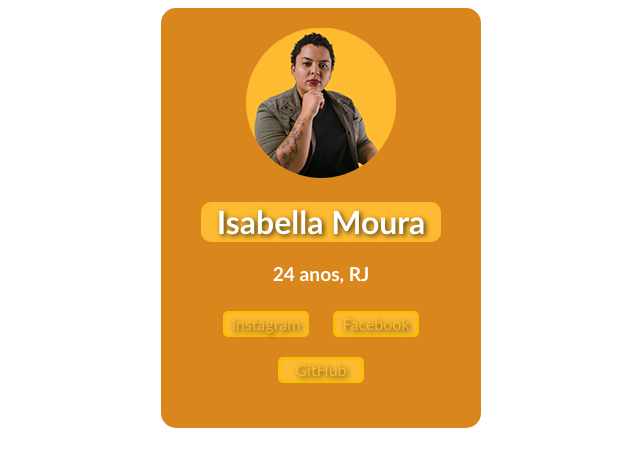
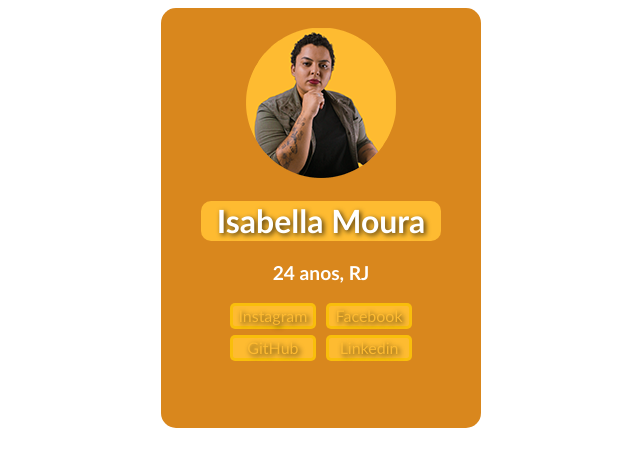
Before and after one commit to icfmoura/profile, a plain HTML site: page index.html in a window 1280 px wide. Shown: the whole page, without its empty margins (319-959 px from the left). Drawn offline with Linux system fonts and the light colour scheme.

Commit message:
added classes

```diff
--- a/index.html
+++ b/index.html
@@ -10,15 +10,11 @@
 <body>
     <main>
         <img src="imgs/perfil150amarelo.png" alt="">
-        <div>
-            <h1 class="nome">Isabella Moura</h1>
-        </div>
-        <h2>24 anos, RJ</h2>
-        <p><a href="https://www.instagram.com/icfmoura" target="_blank" >Instagram</a></p>
-        <p><a href="https://www.facebook.com/icfmoura" target="_blank" >Facebook</a></p>
-        <p><a href="https://github.com/icfmoura" target="_blank" >GitHub</a></p>
-
-    </main>
-
+        <h1 class="nome">Isabella Moura</h1>
+        <h2 class="idade">24 anos, RJ</h2>
+        <p class="redeSocial"><a href="https://www.instagram.com/icfmoura" target="_blank" class="link">Instagram</a></p>
+        <p class="redeSocial"><a href="https://www.facebook.com/icfmoura" target="_blank" class="link" >Facebook</a></p>
+        <p class="redeSocial"><a href="https://github.com/icfmoura" target="_blank" class="link">GitHub</a></p>
+        <p class="redeSocial"><a href="https://www.linkedin.com/in/icfmoura/" target="_blank" class="link">Linkedin</a></p>
 </body>
 </html>
--- a/style.css
+++ b/style.css
@@ -14,12 +14,12 @@ main {
     text-align: center;
 }
 
-h2 {
+.idade {
     color: white;
     font-size: 1.2em;
 }
 
-div {
+.nome {
     background-color: #FEBB31;
     height: 40px;
     border-radius: 10px;
@@ -31,33 +31,33 @@ div {
     text-shadow: 2px 2px 5px rgba(4, 0, 0, 0.719);
 }
 
-
-a {
+.link {
     text-decoration: none;
     color: #FEBB31;
 }
 
-a:visited {
+.link:visited {
     color: #ffffff;
 }
 
-a:hover {
-    text-decoration: none;
-    color: #0c0b01ac;
-}
-
-p {
+.redeSocial {
     display: inline-block;
     border: solid #f9be0bfa;
     height: 20px;
     width: 80px;
     border-radius: 5px;
-    margin: 10px;
+    margin: 3px;
     background-color: #FEBB31;
     text-shadow: 2px 2px 5px rgba(4, 0, 0, 0.719);
 }
 
-p:hover {
+.redeSocial:hover .link {
+    text-decoration: none;
+    color: #000000;
+
+}
+
+.redeSocial:hover {
     background-color: white;
-    border: solid 2px black;
+    border: solid 2px white;
 }
```
